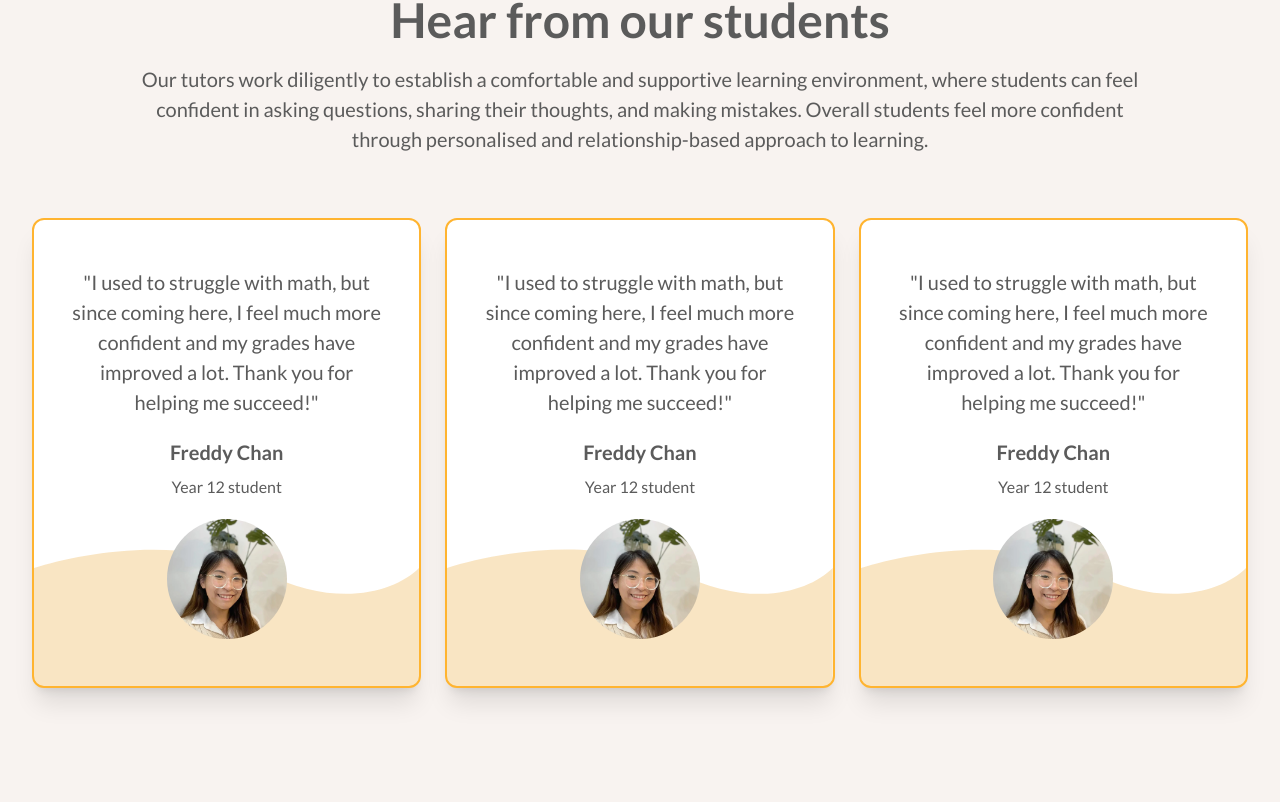
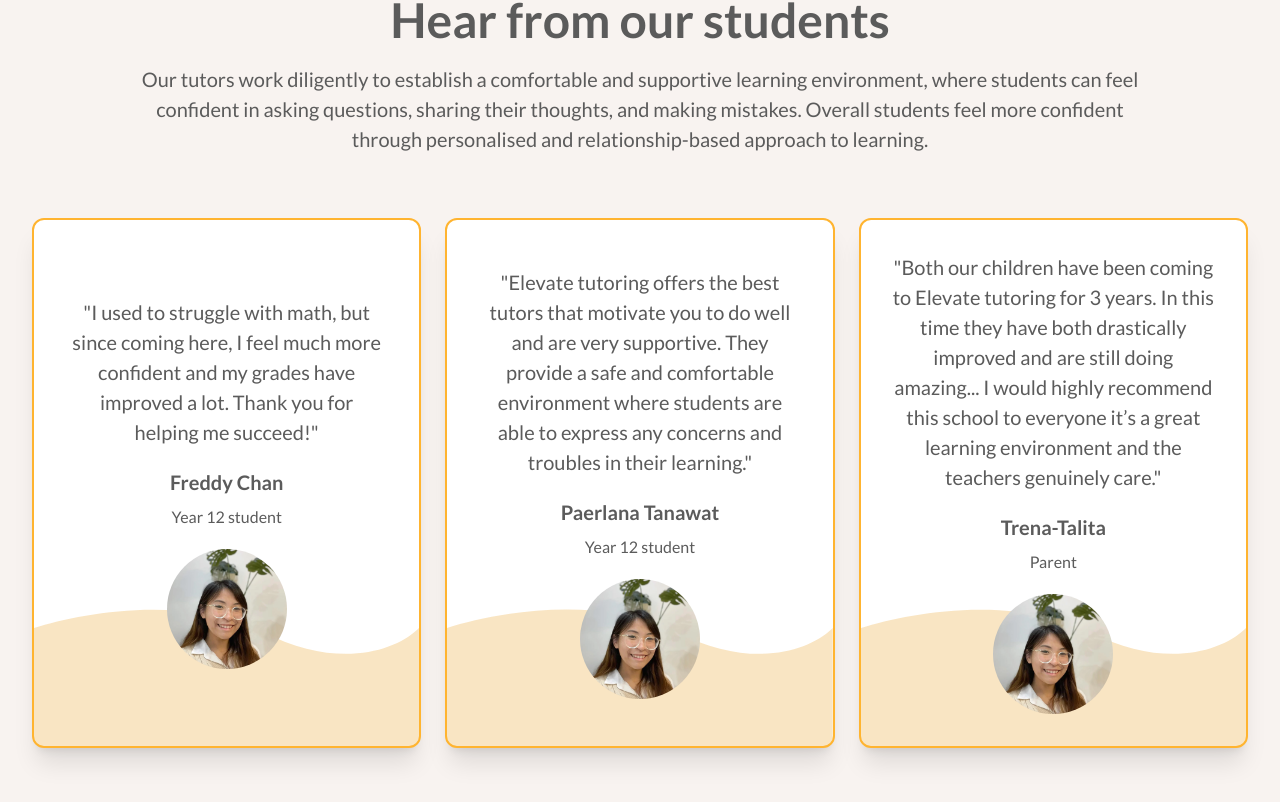
Before and after one commit to xlui11/Elevate, a React (Vite) app: page / in a window 1280 px wide. Shown: the part 3181-3983 px from the top of the page. Built offline with nearby package versions, Linux system fonts and the light colour scheme; a web font is replaced by a local one.

Commit message:
fix height for testimonial tiles

```diff
--- a/src/components/Carousel/Carousel.jsx
+++ b/src/components/Carousel/Carousel.jsx
@@ -60,14 +60,14 @@
         }
     }
     return (
-        <div className="relative w-[350px] h-[380px]">
+        <div className="relative w-[350px] h-[430px]">
             <AnimatePresence
                 initial={false}
                 custom={direction}
             >
                 <motion.div
                     key={currentPage}
-                    className="border-2 border-[#FFB430] w-full rounded-xl lg:px-[32px] px-[16px] flex flex-col items-center lg:h-[470px] h-[400px] justify-center text-center bg-white gap-[20px] shadow-xl bg-testimonial bg-no-repeat bg-bottom bg-contain absolute top-0 bottom-0 left-0 right-0"
+                    className="border-2 border-[#FFB430] w-full rounded-xl px-[16px] flex flex-col items-center h-auto py-12 justify-center text-center bg-white gap-[20px] shadow-xl bg-testimonial bg-no-repeat bg-bottom bg-contain absolute top-0 bottom-0 left-0 right-0"
                     variants={sliderVariant}
                     initial="enter"
                     animate="active"
@@ -82,7 +82,7 @@
                 >
                     <p>&quot;{testimonials[currentPage].testimonial}&quot;</p>
                     <div>
-                        <h3>{testimonials[currentPage].name}</h3>
+                        <h3 className="text-[20px] font-bold">{testimonials[currentPage].name}</h3>
                         <p>{testimonials[currentPage].title}</p>
                     </div>
                     <img
--- a/src/components/TestimonialCards/TestimonialTile.jsx
+++ b/src/components/TestimonialCards/TestimonialTile.jsx
@@ -9,7 +9,7 @@
 	return (
 		<motion.div
 			variants={fadeIn("right", "tween", index*0.5 + 1, 0.5)}
-			className="border-2 border-[#FFB430] w-full rounded-xl lg:px-[32px] px-[16px] flex flex-col items-center lg:h-[470px] h-[400px] justify-center text-center bg-white gap-[20px] shadow-xl bg-testimonial bg-no-repeat bg-bottom bg-contain">
+			className="border-2 border-[#FFB430] w-full rounded-xl lg:px-[32px] px-[16px] flex flex-col items-center lg:h-auto py-8 justify-center text-center bg-white gap-[20px] shadow-xl bg-testimonial bg-no-repeat bg-bottom bg-contain">
 			<p className="lg:text-[20px] ">&quot;{testimonial}&quot;</p>
 			<div className="flex flex-col gap-[8px]">
 				<h3 className="text-[20px] font-bold">{name}</h3>
--- a/src/constants/index.js
+++ b/src/constants/index.js
@@ -45,18 +45,16 @@
 			"I used to struggle with math, but since coming here, I feel much more confident and my grades have improved a lot. Thank you for helping me succeed!"
 	},
 	{
-		name: "Freddy Chan",
+		name: "Paerlana Tanawat",
 		title: "Year 12 student",
 		photo: Jazmine,
-		testimonial:
-			"I used to struggle with math, but since coming here, I feel much more confident and my grades have improved a lot. Thank you for helping me succeed!"
+		testimonial: "Elevate tutoring offers the best tutors that motivate you to do well and are very supportive. They provide a safe and comfortable environment where students are able to express any concerns and troubles in their learning."
 	},
 	{
-		name: "Freddy Chan",
-		title: "Year 12 student",
+		name: "Trena-Talita",
+		title: "Parent",
 		photo: Jazmine,
-		testimonial:
-			"I used to struggle with math, but since coming here, I feel much more confident and my grades have improved a lot. Thank you for helping me succeed!"
+		testimonial: "Both our children have been coming to Elevate tutoring for 3 years. In this time they have both drastically improved and are still doing amazing... I would highly recommend this school to everyone it’s a great learning environment and the teachers genuinely care."
 	}
 ];
 
```
